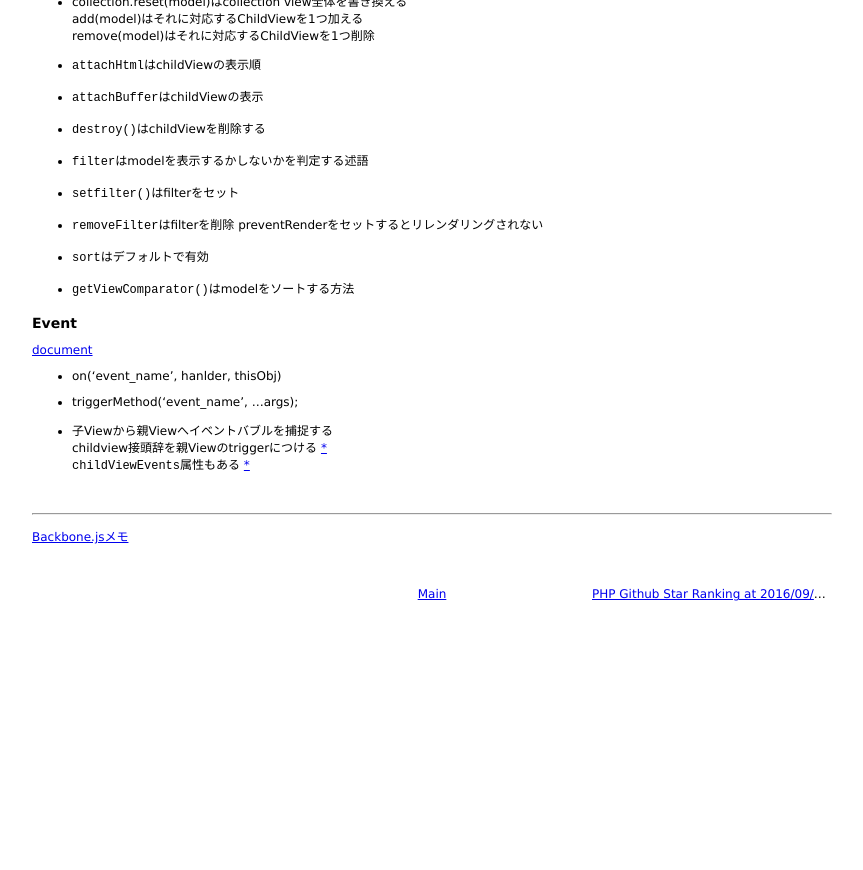
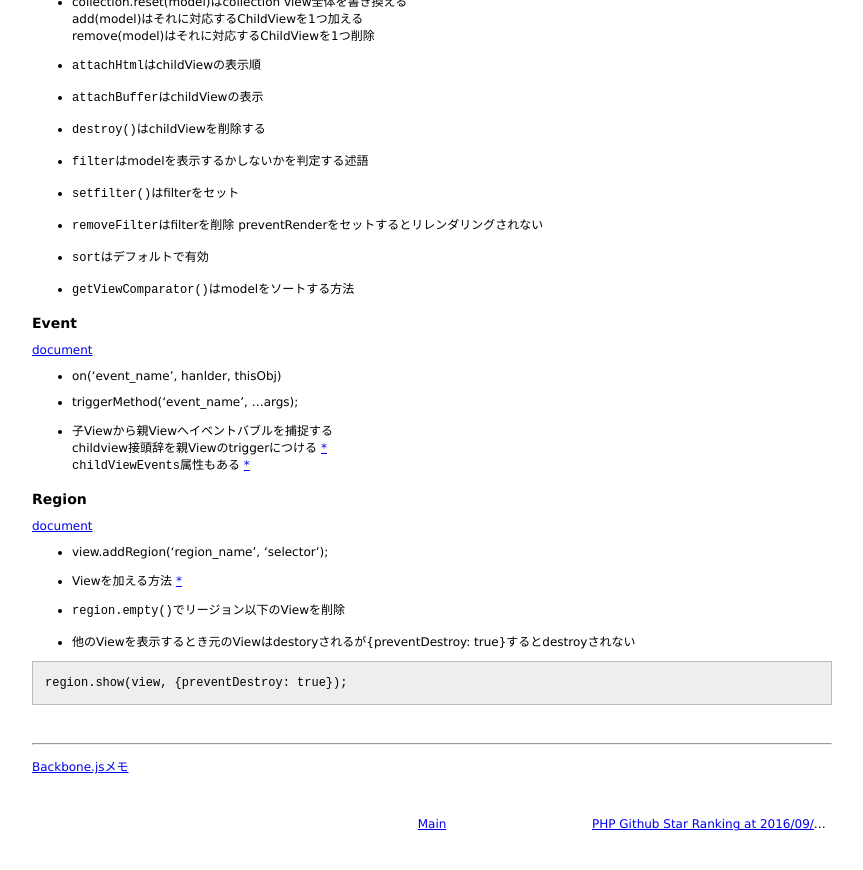
Before and after one commit to 38elements/38elements.github.com, a Jekyll site: the page built from _posts/2016-09-11-backbone_marionette.md, in a window 1280 px wide and 900 px high, scrolled down 1333 px. Shown: the top 870 px of the window, without its empty margins (208-1071 px from the left). Built offline with Jekyll 4.4.1, drawn with Linux system fonts in a browser that asks for light colours; before the commit the page ends 2003 px from its top, so only the background shows below that.

Commit message:
Update 2016-09-11-backbone_marionette.md

````diff
--- a/_posts/2016-09-11-backbone_marionette.md
+++ b/_posts/2016-09-11-backbone_marionette.md
@@ -121,7 +121,22 @@ remove(model)はそれに対応するChildViewを1つ削除
 * 子Viewから親Viewへイベントバブルを捕捉する
 childview接頭辞を親Viewのtriggerにつける [\*](http://marionettejs.com/docs/master/events.html#event-bubbling)
 `childViewEvents`属性もある [\*](http://marionettejs.com/docs/master/events.html#explicit-event-listeners)
+<br>
 
+### Region
+[document](http://marionettejs.com/docs/master/marionette.region.html)
+
+* view.addRegion('region_name', 'selector');
+
+* Viewを加える方法 [\*](http://marionettejs.com/docs/master/marionette.region.html#showing-a-view)
+
+* `region.empty()`でリージョン以下のViewを削除
+
+* 他のViewを表示するとき元のViewはdestoryされるが{preventDestroy: true}するとdestroyされない
+
+```
+region.show(view, {preventDestroy: true});
+```
 
 
 
````
